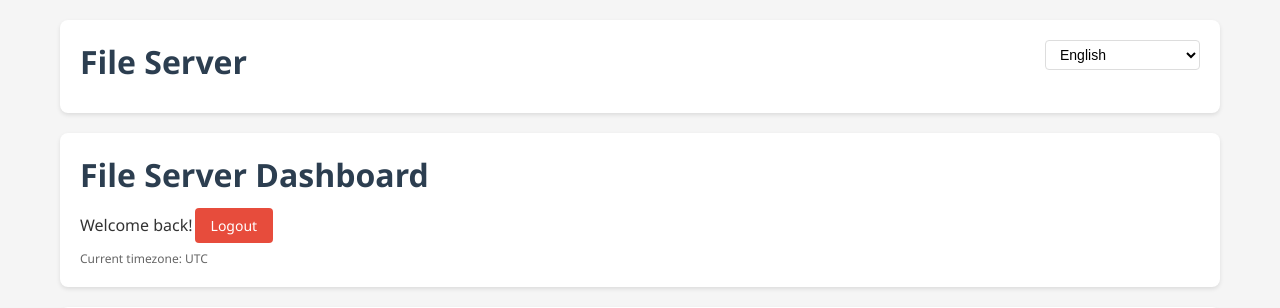
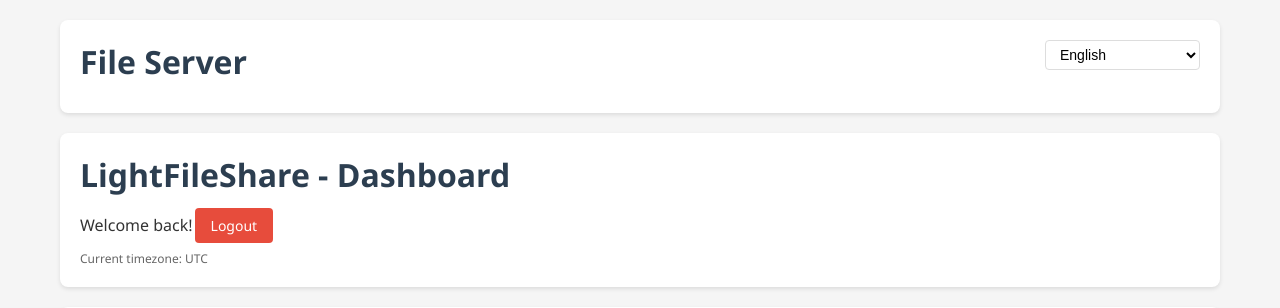
Before and after one commit to KingBob1250/LightFileShare, a Flask app: page /dashboard in a window 1280 px wide. Shown: the top 308 px of the page. Run offline with Flask 3, Linux system fonts and the light colour scheme; the visitor is signed in with stand-in values (Sample User, id 1); data that the repository does not hold is empty.

Commit message:
update project name

```diff
--- a/app.py
+++ b/app.py
@@ -1,3 +1,8 @@
+"""
+LightFileShare - 轻量化文件分享平台
+A lightweight Python file server with file upload, sharing, and download capabilities.
+"""
+
 from flask import Flask, render_template, request, redirect, url_for, session, jsonify, send_file
 from flask_babel import Babel, gettext as _, ngettext, get_locale
 import os
--- a/babel.cfg
+++ b/babel.cfg
@@ -1,3 +1,6 @@
+# LightFileShare - 轻量化文件分享平台
+# Babel国际化配置文件
+
 [python: **.py]
 [jinja2: **/templates/**.html]
 extensions=jinja2.ext.i18n
--- a/config.py
+++ b/config.py
@@ -1,3 +1,8 @@
+"""
+LightFileShare - 轻量化文件分享平台
+配置文件
+"""
+
 import os
 from datetime import timedelta
 
--- a/docker-compose.yml
+++ b/docker-compose.yml
@@ -1,7 +1,7 @@
 services:
-  file-server:
+  lightfileshare:
     build: .
-    container_name: file-server
+    container_name: lightfileshare
     ports:
       - "${HOST:-0.0.0.0}:${PORT:-5000}:5000"
     environment:
--- a/models.py
+++ b/models.py
@@ -1,3 +1,8 @@
+"""
+LightFileShare - 轻量化文件分享平台
+数据模型定义
+"""
+
 from flask_sqlalchemy import SQLAlchemy
 from datetime import datetime, timedelta, timezone
 import uuid
--- a/requirements.txt
+++ b/requirements.txt
@@ -1,3 +1,6 @@
+# LightFileShare - 轻量化文件分享平台
+# Python依赖包列表
+
 Flask==2.3.3
 Flask-SQLAlchemy==3.0.5
 Werkzeug==2.3.7
--- a/start_server.py
+++ b/start_server.py
@@ -1,5 +1,6 @@
 #!/usr/bin/env python3
 """
+LightFileShare - 轻量化文件分享平台
 使用uvicorn启动文件服务器
 """
 
@@ -31,7 +32,7 @@
 
 def main():
     """主函数"""
-    print("🚀 使用uvicorn启动文件服务器...")
+    print("🚀 LightFileShare - 轻量化文件分享平台启动中...")
 
     # 初始化
     init_database()
--- a/templates/base.html
+++ b/templates/base.html
@@ -3,7 +3,7 @@
 <head>
     <meta charset="UTF-8">
     <meta name="viewport" content="width=device-width, initial-scale=1.0">
-    <title>{% block title %}{{ _('File Server') }}{% endblock %}</title>
+    <title>{% block title %}LightFileShare{% endblock %}</title>
     <style>
         * {
             margin: 0;
--- a/templates/dashboard.html
+++ b/templates/dashboard.html
@@ -2,11 +2,11 @@
 
 {% set previewable_extensions = config.PREVIEWABLE_EXTENSIONS.values() | sum(start=[]) %}
 
-{% block title %}{{ _('Dashboard') }} - {{ _('File Server') }}{% endblock %}
+{% block title %}{{ _('Dashboard') }} - LightFileShare{% endblock %}
 
 {% block content %}
 <div class="header">
-    <h1>{{ _('File Server Dashboard') }}</h1>
+    <h1>LightFileShare - {{ _('Dashboard') }}</h1>
     <p>{{ _('Welcome back!') }}<a href="{{ url_for('logout') }}" class="btn btn-danger">{{ _('Logout') }}</a></p>
     <p id="timezoneInfo" style="font-size: 12px; color: #666; margin-top: 5px;"
        data-current-timezone="{{ _('Current timezone') }}"
--- a/templates/login.html
+++ b/templates/login.html
@@ -1,10 +1,10 @@
 {% extends "base.html" %}
 
-{% block title %}{{ _('Login') }} - {{ _('File Server') }}{% endblock %}
+{% block title %}{{ _('Login') }} - LightFileShare{% endblock %}
 
 {% block content %}
 <div class="header">
-    <h1>{{ _('File Server Management') }}</h1>
+    <h1>LightFileShare - {{ _('Management') }}</h1>
     <p>{{ _('Please enter the administrator password to login') }}</p>
 </div>
 
--- a/templates/preview_text.html
+++ b/templates/preview_text.html
@@ -3,7 +3,7 @@
 <head>
     <meta charset="UTF-8">
     <meta name="viewport" content="width=device-width, initial-scale=1.0">
-    <title>文本预览</title>
+    <title>LightFileShare - 文本预览</title>
     <link rel="stylesheet" href="https://cdnjs.cloudflare.com/ajax/libs/prism/1.29.0/themes/prism-okaidia.min.css">
     <style>
         body { margin: 0; background-color: #272822; }
--- a/utils.py
+++ b/utils.py
@@ -1,3 +1,8 @@
+"""
+LightFileShare - 轻量化文件分享平台
+工具函数模块
+"""
+
 import os
 import hashlib
 from werkzeug.utils import secure_filename
```
Also changed, not shown: README.md, README_zh.md, 3 other files.
